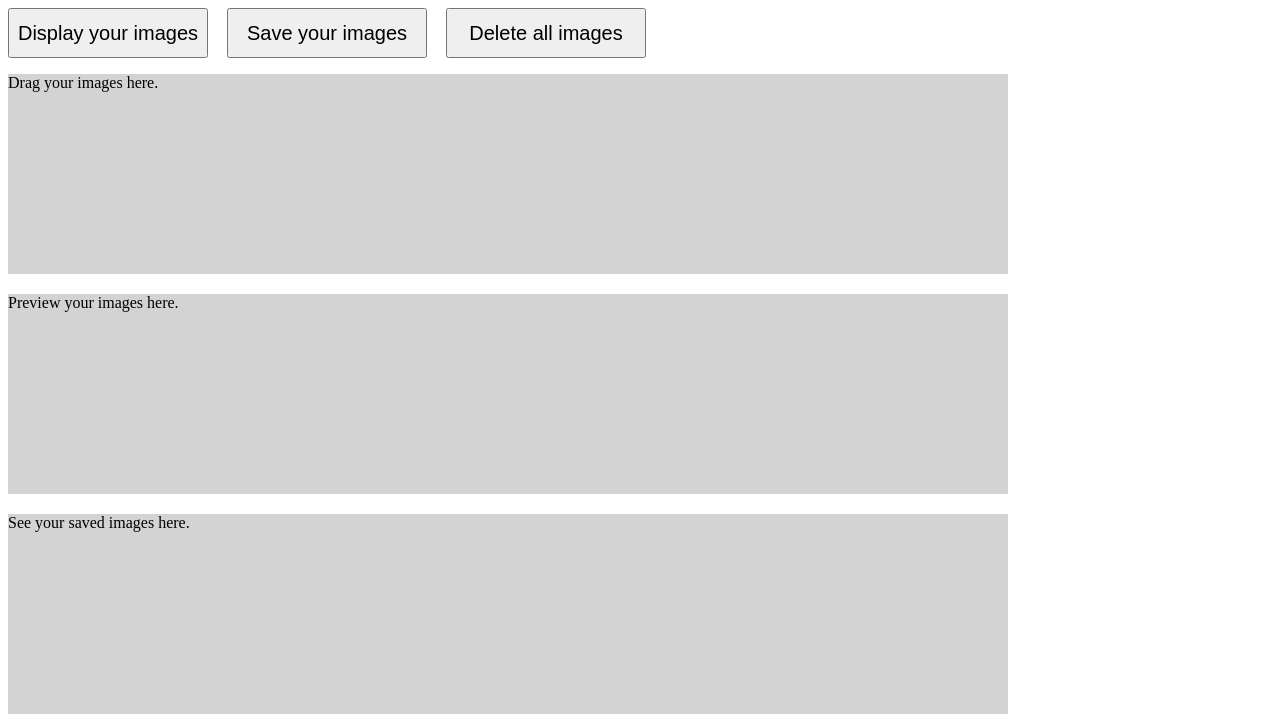
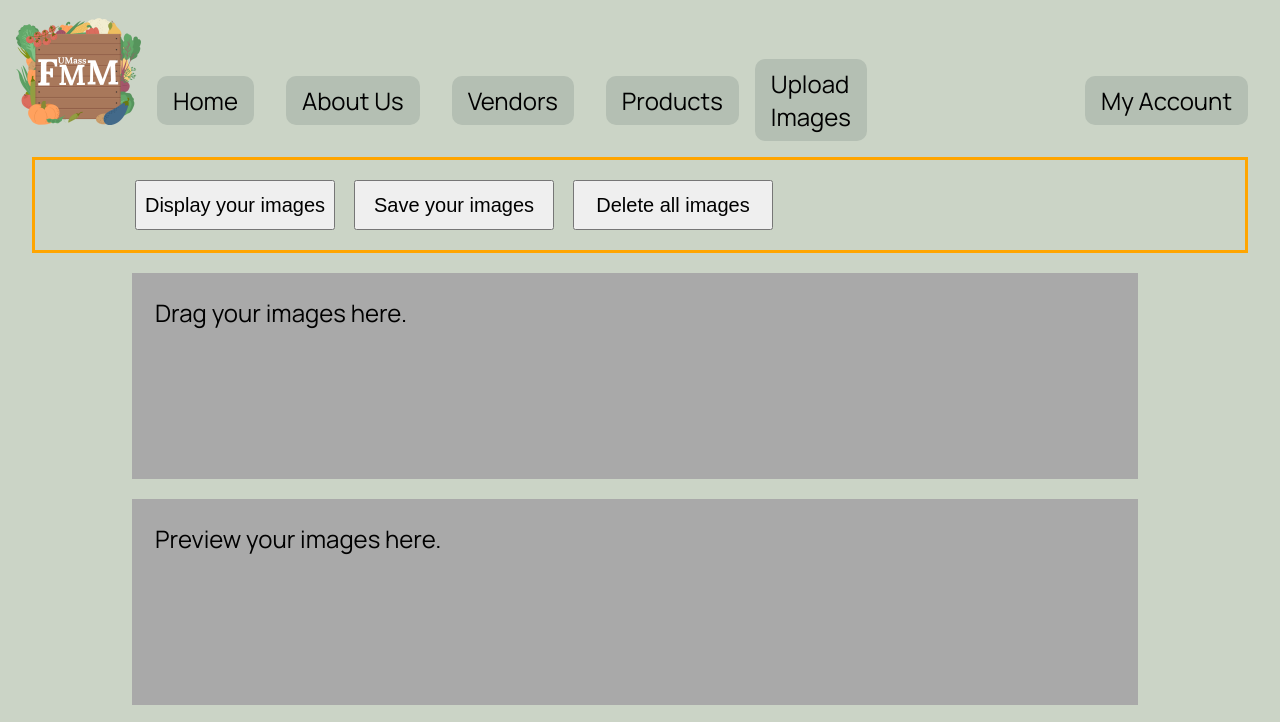
Before and after one commit to JadenRuan/COMPSCI326_Group_Project, a website: page frontend/src/drag-images.html in a window 1280 px wide. Shown: the top 722 px of the page. Drawn offline with Linux system fonts and the light colour scheme.

Commit message:
added styling and fixed bugs for DELETE

```diff
--- a/frontend/src/css/dragged-files.css
+++ b/frontend/src/css/dragged-files.css
@@ -1,14 +1,153 @@
-#landing-zone {
+body {
+    margin: 0px;
+    background-color: #cbd4c6;
+}
+
+/* NAVBAR */
+
+.navigation-bar {
+    display: grid;
+    grid-template-rows: 75px 50px;
+    grid-template-columns: 125px min-content min-content min-content min-content 0.75fr 2fr min-content;
+    margin-left: 1rem;
+    margin-right: 1rem;
+}
+
+.nav-logo {
+    grid-row: 1/3;
+    grid-column: 1/2;
+}
+
+.nav-logo img {
+    width: 125px;
+    height: 125px;
+    vertical-align: bottom;
+}
+
+.nav-home {
+    grid-row: 2/3;
+    grid-column: 2/3;
+
+    display: grid;
+    align-content: center;
+    justify-content: center;
+
+    padding-left: 1rem;
+    padding-right: 1rem;
+}
+
+.nav-about-us {
+    grid-row: 2/3;
+    grid-column: 3/4;
+
+    display: grid;
+    align-content: center;
+    justify-content: center;
+    white-space: nowrap;
+
+    padding-left: 1rem;
+    padding-right: 1rem;
+}
+
+.nav-vendors {
+    grid-row: 2/3;
+    grid-column: 4/5;
+
+    display: grid;
+    align-content: center;
+    justify-content: center;
+
+    padding-left: 1rem;
+    padding-right: 1rem;
+}
+
+.nav-products {
+    grid-row: 2/3;
+    grid-column: 5/6;
+
+    display: grid;
+    align-content: center;
+    justify-content: center;
+
+    padding-left: 1rem;
+    padding-right: 1rem;
+}
+
+.nav-upload-images {
+    grid-row: 2/3;
+    grid-column: 6/7;
+
+    display: grid;
+    align-content: center;
+    justify-content: center;
+
+}
+
+.nav-spacer {
+    grid-row: 2/3;
+    grid-column: 7/8;
+    /* background-color: linen; */
+
+    display: grid;
+    align-content: center;
+    justify-content: center;
+}
+
+.nav-my-account {
+    grid-row: 2/3;
+    grid-column: 8/9;
+    /* background-color: lightseagreen; */
+
+    display: grid;
+    align-content: center;
+    justify-content: center;
+    white-space: nowrap;
+
+    padding-left: 1rem;
+    padding-right: 1rem;
+}
+
+header a:not(.nav-logo > a):link, header a:not(.nav-log > a):visited, header a:not(.nav-logo > a):active {
+    font-size: 1.5rem;
+    font-family: "Manrope", sans-serif;
+    color:black;
+    text-decoration: none;
+    background-color: #b4bfb3;
+    padding: 0.5rem 1rem 0.5rem 1rem;
+    border-radius: 10px;
+    align-items: center;
+}
+
+header a:not(.nav-logo > a):hover {
+    font-size: 1.5rem;
+    font-family: "Manrope", sans-serif;
+    color:black;
+    text-decoration: none;
+    background-color: #a2aca1;
+    padding: 0.5rem 1rem 0.5rem 1rem;
+    border-radius: 10px;
+    align-items: center;
+}
+
+/* DRAG IMAGES */
+
+
+#landing-zone, #previewing-zone, #displaying-zone {
+    margin-left: 100px;
     height: 200px;
     width: 1000px;
-    background-color: lightgray;
+    background-color: darkgrey;
 }
 
-#previewing-zone, #displaying-zone {
+.zone {
+    margin: 20px;
+    border: solid darkgray;
+}
+
+.zone > p {
+    margin: 0px;
+    margin-left: 20px;
     margin-top: 20px;
-    height: 200px;
-    width: 1000px;
-    background-color: lightgray;
 }
 
 #previewing-zone > img, #displaying-zone > img {
@@ -26,7 +165,31 @@ button {
     font-size: 1.25rem;
 }
 
+#get-button {
+    margin-top: 20px;
+    margin-left: 100px;
+}
+
 #post-button {
     margin-left: 15px;
     margin-right: 15px;
 }
+
+#delete-button {
+    margin-bottom: 20px;
+}
+
+#drag-ui {
+    /* border: solid red; */
+    padding: 2rem;
+}
+
+p {
+    font-family: "Manrope", sans-serif;
+    font-size: 1.5rem;
+}
+
+#buttons {
+    margin-bottom: 20px;
+    border: solid orange;
+}
--- a/frontend/src/drag-images.html
+++ b/frontend/src/drag-images.html
@@ -4,29 +4,54 @@
     <meta charset="UTF-8">
     <meta name="viewport" content="width=device-width, initial-scale=1.0">
     <link href="./css/dragged-files.css" rel="stylesheet">
+    <!-- <link href="./css/home.css" rel="stylesheet"> -->
+
+    <link rel="preconnect" href="https://fonts.googleapis.com">
+    <link rel="preconnect" href="https://fonts.gstatic.com" crossorigin>
+    <link href="https://fonts.googleapis.com/css2?family=Manrope:wght@200..800&display=swap" rel="stylesheet">
 
     <title>Drag Files</title>
 </head>
 <body>
+
+
+    <header>
+
+        <div class="navigation-bar">
+            <div class="nav-logo"><a href="../index.html"><img src="../images/logo.png"></a></div>
+            <div class="nav-home"><a href="../index.html">Home</a></div>
+            <div class="nav-about-us"><a href="./about-us.html">About Us</a></div>
+            <div class="nav-vendors"><a href="./vendors.html">Vendors</a></div>
+            <div class="nav-products"><a href="./product.html">Products</a></div>
+            <div class="nav-upload-images"><a href="./drag-images.html">Upload Images</a></div>
+            <div class="nav-spacer"></div>
+            <div class="nav-my-account"><a href="./vendorMgmt.html">My Account</a></div>
+        </div>
+    </header>
+
+    <div id="drag-ui">
+        <div id="buttons">
             <button id="get-button">Display your images</button>
             <button id="post-button">Save your images</button>
             <button id="delete-button">Delete all images</button>
+        </div>
 
-    <div id="landing-zone">
+        <div id="landing-zone" class="zone">
             <p>Drag your images here.</p>
         </div>
 
 
-    <div id="previewing-zone">
+        <div id="previewing-zone" class="zone">
             <p>Preview your images here.</p>
         </div>
 
         <input type="file" id="file-input" multiple hidden>
 
-    <div id="displaying-zone">
+        <div id="displaying-zone" class="zone">
             <p>See your saved images here.</p>
         </div>
 
+    </div>
     <script src="./scripts/drag-images.js"></script>
 
 </body>
--- a/frontend/src/scripts/drag-images.js
+++ b/frontend/src/scripts/drag-images.js
@@ -85,6 +85,11 @@ async function alreadySaved(fileObject) {
 
 function previewLocalFiles() {
     previewing_zone.innerHTML = ''; // remove previous
+
+    // const p = document.createElement("p");
+    // p.classList.add("zone");
+    // previewing_zone.append
+
     LOCAL_FILES.forEach((fileObject) => {
         const preview = document.createElement("img");
         const blob = new Blob([fileObject.data], {type: fileObject.type});
@@ -171,7 +176,10 @@ post_button.addEventListener("click", async () => {
 
     LOCAL_FILES = []; // remove after saving
     previewLocalFiles();
-    previewing_zone.innerText = "Images saved.";
+
+    const p = document.createElement("p");
+    p.innerText = "Images saved.";
+    previewing_zone.appendChild(p);
 
 })
 
@@ -183,6 +191,10 @@ delete_button.addEventListener("click", async () => {
         }
     });
 
-    displaying_zone.innerText = "Deleted all images."
+    IN_MEMORY_FILES = [];
+    displayFiles();
 
+    const p = document.createElement("p");
+    p.innerText = "Images deleted.";
+    displaying_zone.appendChild(p);
 })
```
Also changed, not shown: frontend/src/about-us.html (+1 -1 lines). Lines whose indentation alone changed are shown as unchanged.
